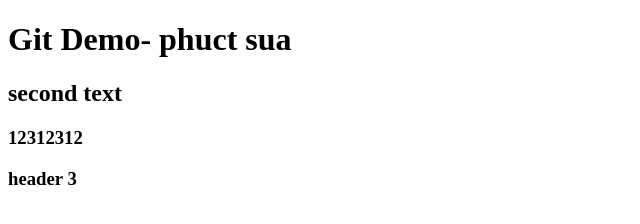
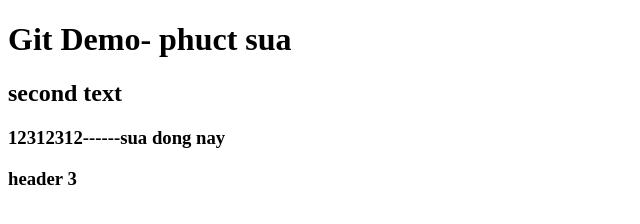
Before and after one commit to Phaedrus94/gitDemo_lvd, a plain HTML site: page index.html in a window 1280 px wide. Shown: the whole page, without its empty margins (0-640 px from the left). Drawn offline with Linux system fonts and the light colour scheme.

Commit message:
upload nhanh moi

```diff
--- a/index.html
+++ b/index.html
@@ -9,7 +9,7 @@
   <body>
     <h1>Git Demo- phuct sua</h1>
     <h2>second text</h2>
-    <h3>12312312</h3>
+    <h3>12312312------sua dong nay</h3>
     <h3>header 3</h3>
   </body>
 </html>
```
